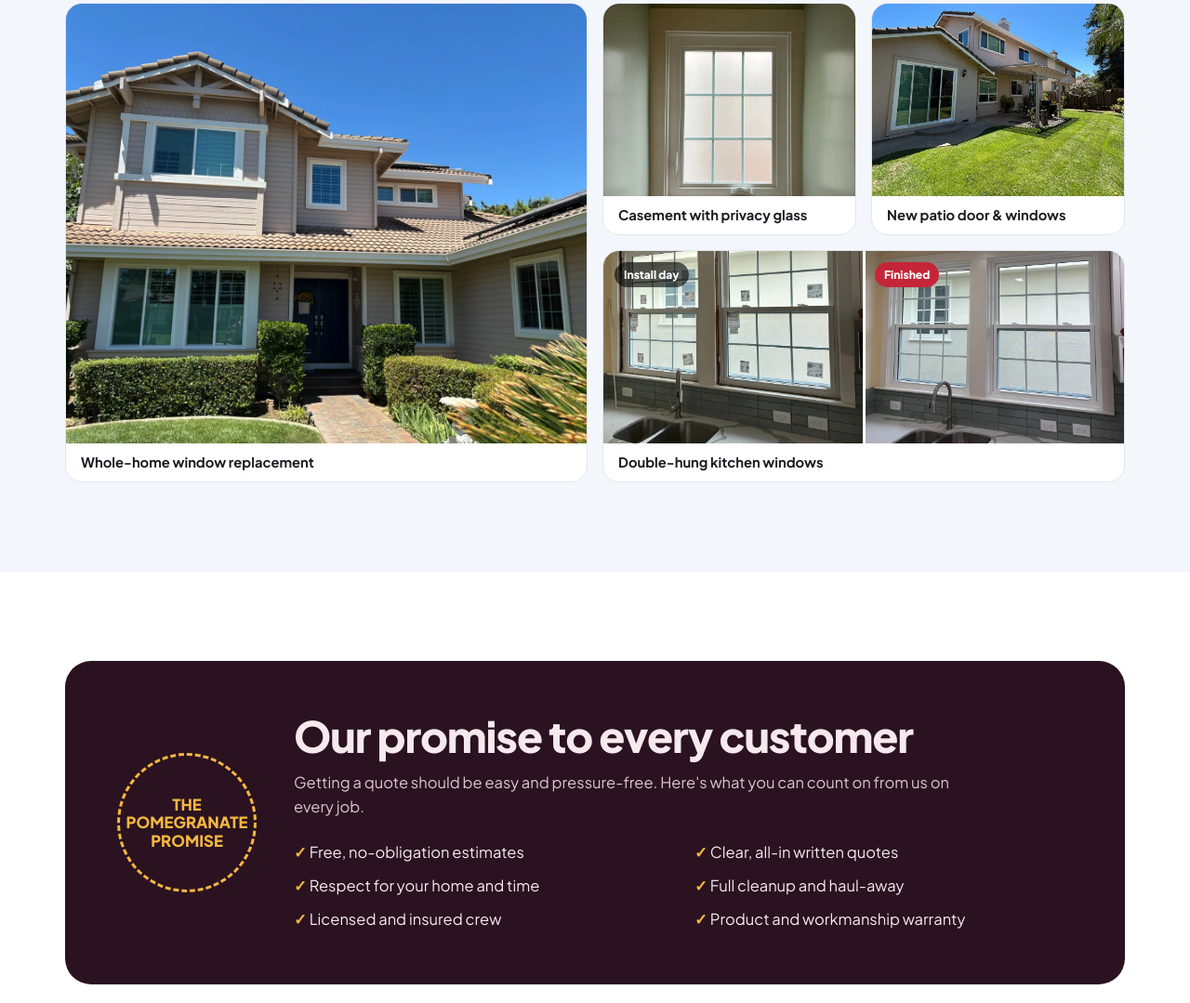
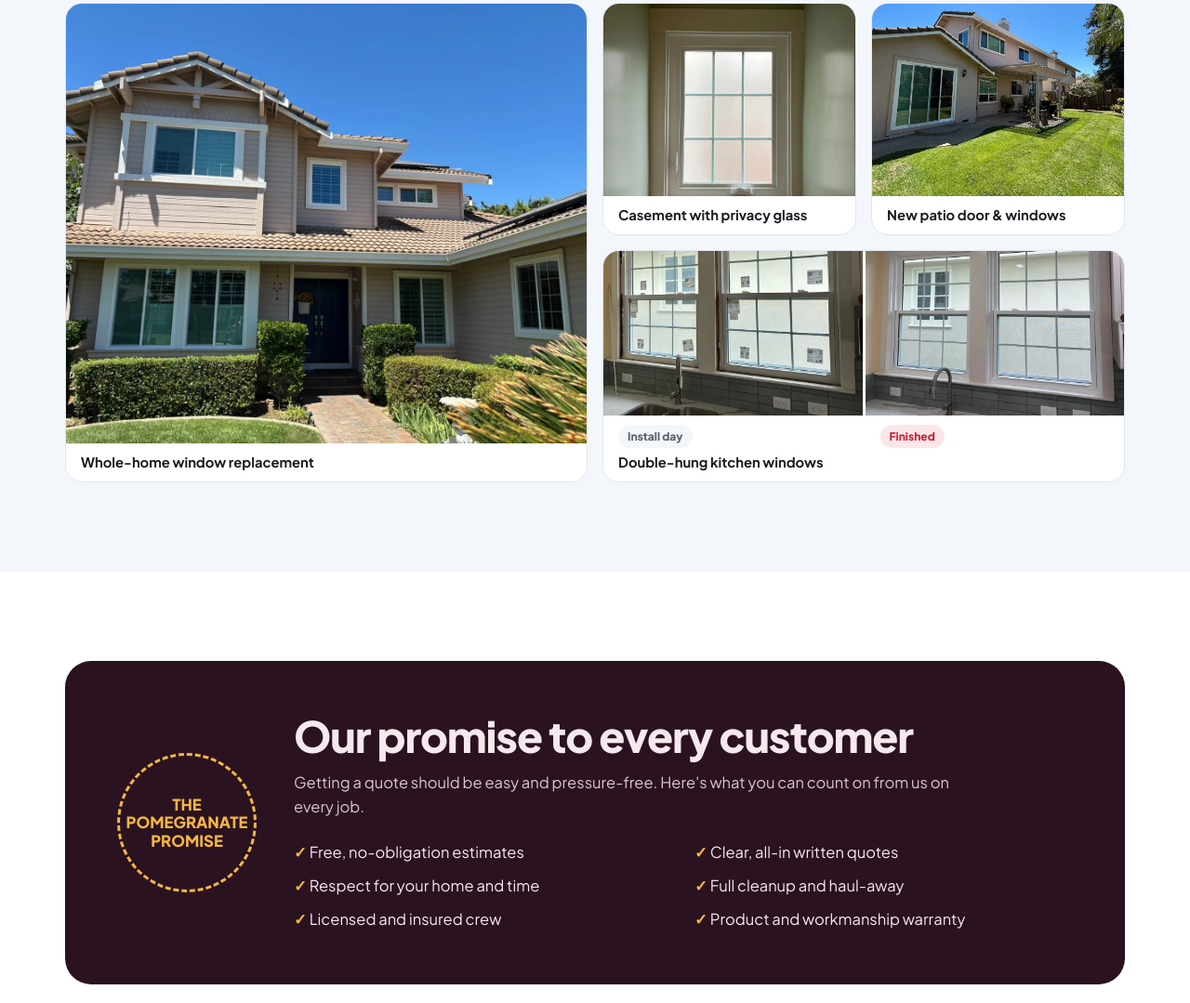
Before and after one commit to danieloliferchik1-bot/pomegranate-windows, a plain HTML site: page index.html in a window 1280 px wide. Shown: the part 3634-4713 px from the top of the page at 93% size. Drawn offline with Linux system fonts and the light colour scheme.

Commit message:
Gallery: move kitchen Install day/Finished labels below photos
Co-Authored-By: Claude Opus 5.5 <noreply@anthropic.com>
Claude-Session: https://claude.ai/code/session_01St5XRcmGrwFG3Ny1hFcwmK

```diff
--- a/index.html
+++ b/index.html
@@ -208,9 +208,10 @@ header nav a:hover{color:var(--ink)}
 .gal img{display:block;width:100%;flex:1 1 0;min-height:0;height:0;object-fit:cover}
 .gal figure.pair{display:grid;grid-template-columns:1fr 1fr;grid-template-rows:minmax(0,1fr) auto;column-gap:3px}
 .gal figure.pair img{height:100%}
-.gal figure.pair figcaption{grid-column:1/-1}
-.gal .pt{position:absolute;top:12px;padding:4px 10px;border-radius:999px;font-size:.75rem;font-weight:800;background:rgba(0,0,0,.6);color:#fff}
-.gal .pt.l{left:12px}.gal .pt.r{left:calc(50% + 12px);background:var(--accent)}
+.gal figure.pair figcaption{grid-column:1/-1;padding-top:6px}
+.gal figure.pair{grid-template-rows:minmax(0,1fr) auto auto}
+.gal .pt{justify-self:start;margin:10px 0 0 16px;padding:3px 10px;border-radius:999px;font-size:.75rem;font-weight:800;background:var(--sky);color:var(--muted)}
+.gal .pt.done{background:var(--accent-soft);color:var(--accent)}
 .gal figcaption{padding:11px 16px;font-weight:700;font-size:.92rem;color:var(--ink);line-height:1.3}
 
 /* Guarantee */
@@ -472,7 +473,7 @@ footer .areas span{border:1px solid var(--line);border-radius:999px;padding:2px
         <figure><img src="images/front-after.webp" width="1400" height="1050" loading="lazy" alt="Two-story home with new white vinyl windows installed by Pomegranate Windows"><figcaption>Whole-home window replacement</figcaption></figure>
         <figure><img src="images/bathroom-casement.webp" width="900" height="1200" loading="lazy" alt="New casement bathroom window with obscure privacy glass"><figcaption>Casement with privacy glass</figcaption></figure>
         <figure><img src="images/backyard-after.webp" width="1000" height="1000" loading="lazy" alt="Back of a home with a new sliding patio door and windows"><figcaption>New patio door &amp; windows</figcaption></figure>
-        <figure class="pair"><img src="images/kitchen-install.webp" width="900" height="745" loading="lazy" alt="New double-hung kitchen windows set in place on install day, before trim"><img src="images/kitchen-after.webp" width="900" height="745" loading="lazy" alt="The same kitchen windows finished with new trim"><span class="pt l">Install day</span><span class="pt r">Finished</span><figcaption>Double-hung kitchen windows</figcaption></figure>
+        <figure class="pair"><img src="images/kitchen-install.webp" width="900" height="745" loading="lazy" alt="New double-hung kitchen windows set in place on install day, before trim"><img src="images/kitchen-after.webp" width="900" height="745" loading="lazy" alt="The same kitchen windows finished with new trim"><span class="pt">Install day</span><span class="pt done">Finished</span><figcaption>Double-hung kitchen windows</figcaption></figure>
       </div>
     </div>
   </section>
```
